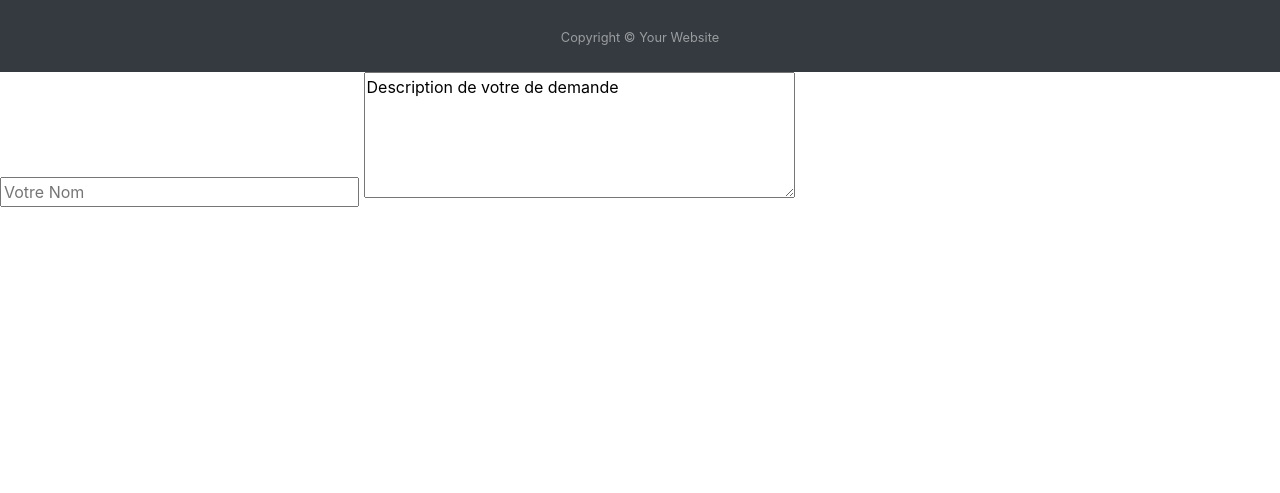
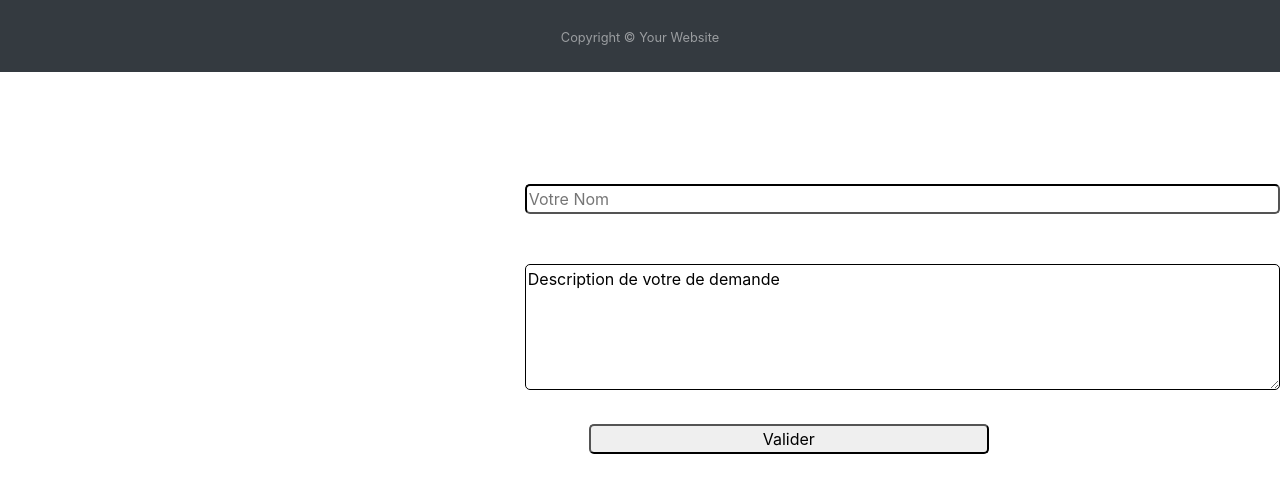
Before and after one commit to Toxylemarabout/substitution, a PHP site: page /contact.php in a window 1280 px wide. Shown: the part 56-549 px from the top of the page. Run offline with PHP 8.4, Linux system fonts and the light colour scheme.

Commit message:
Formulaire de contact avec mail

```diff
--- a/contact.css
+++ b/contact.css
@@ -1,9 +1,8 @@
-#nom {
+#nom{
 position: absolute;
   left: 41%;
   right: 0;
-  top: 20%;
-  max-width: 400px;
+  top: 30%;
   border-radius: 5px;
   border-color: black;
 }
@@ -12,9 +11,19 @@ position: absolute;
 position: absolute;
   left: 41%;
   right: 0;
-  top: 30%;
-  max-width: 400px;
+  top: 40%;
   border-radius: 5px;
   border-color: black;
 
 }
+
+
+#valider {
+position: absolute;
+  left: 46%;
+  right: 0;
+  top: 60%;
+  max-width: 400px;
+  border-radius: 5px;
+  border-color: black;
+}
--- a/contact.php
+++ b/contact.php
@@ -5,7 +5,7 @@
 	<title>Contact</title>
 
 <link rel="stylesheet" href="https://stackpath.bootstrapcdn.com/bootstrap/4.5.0/css/bootstrap.min.css" integrity="sha384-9aIt2nRpC12Uk9gS9baDl411NQApFmC26EwAOH8WgZl5MYYxFfc+NcPb1dKGj7Sk" crossorigin="anonymous">
-<link rel="stylesheet" href="Contactc.css">
+<link rel="stylesheet" href="contact.css">
 <script src="https://code.jquery.com/jquery-3.5.1.slim.min.js" integrity="sha384-DfXdz2htPH0lsSSs5nCTpuj/zy4C+OGpamoFVy38MVBnE+IbbVYUew+OrCXaRkfj" crossorigin="anonymous"></script>
 <script src="https://cdn.jsdelivr.net/npm/popper.js@1.16.0/dist/umd/popper.min.js" integrity="sha384-Q6E9RHvbIyZFJoft+2mJbHaEWldlvI9IOYy5n3zV9zzTtmI3UksdQRVvoxMfooAo" crossorigin="anonymous"></script>
 <script src="https://stackpath.bootstrapcdn.com/bootstrap/4.5.0/js/bootstrap.min.js" integrity="sha384-OgVRvuATP1z7JjHLkuOU7Xw704+h835Lr+6QL9UvYjZE3Ipu6Tp75j7Bh/kR0JKI" crossorigin="anonymous"></script>
@@ -23,10 +23,12 @@ include("footer.php");
 
 <form  name="Contact" action="mailcontact.php" method="post">
 <input type="text" name="Nom" id="nom" placeholder="Votre Nom" size="30">
-<textarea id="demande" name="dmande"
-          rows="5" cols="40">
+<textarea id="demande" name="demande"
+          rows="5" cols="50">
 Description de votre de demande
 </textarea>
 
+<input name="envoi" type="submit" value="Valider" id="valider">
+</form>
 
-</form>
+</body>
```
Also changed, not shown: mailcontact.php (added, +13 -0 lines).
